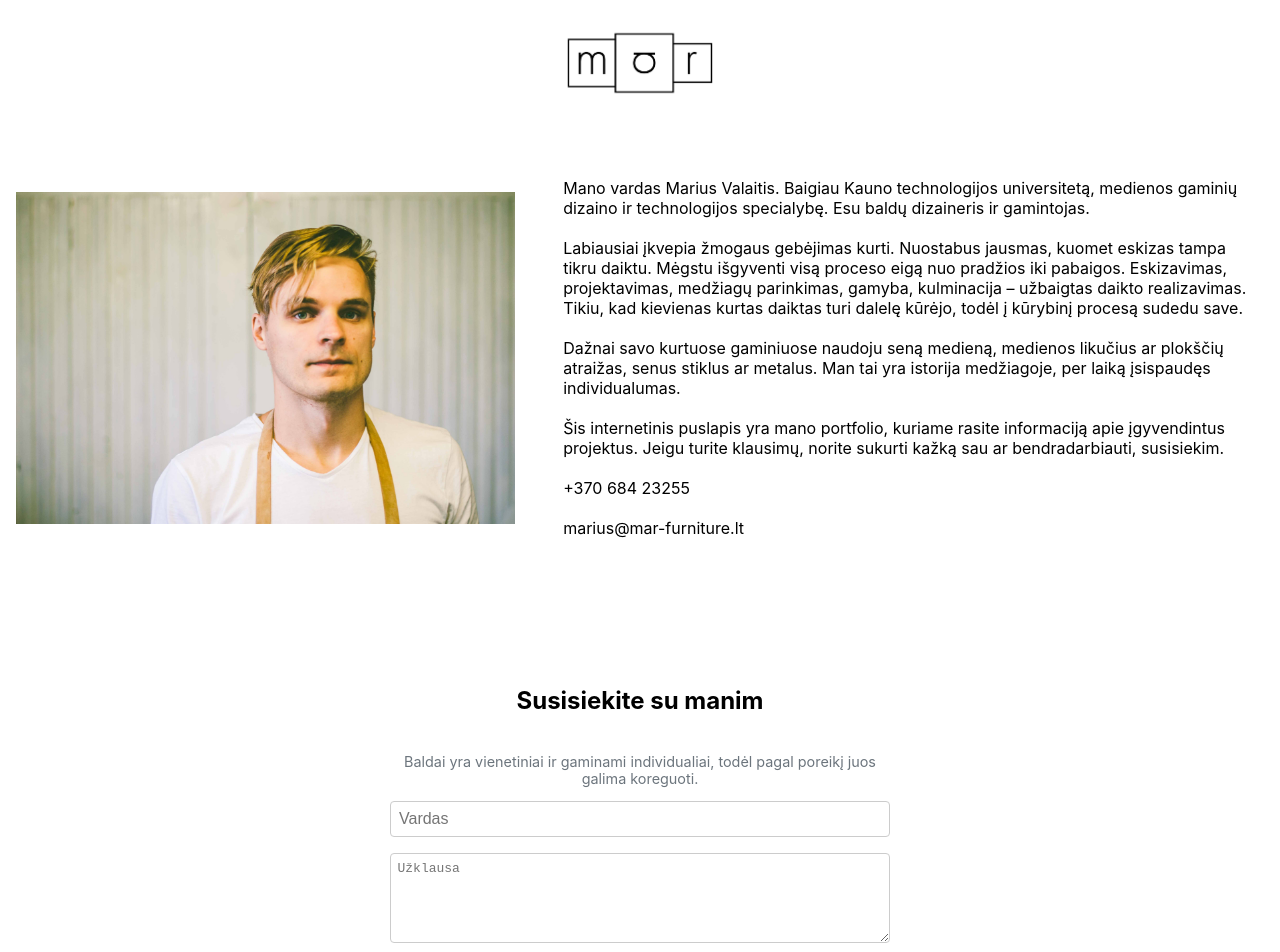
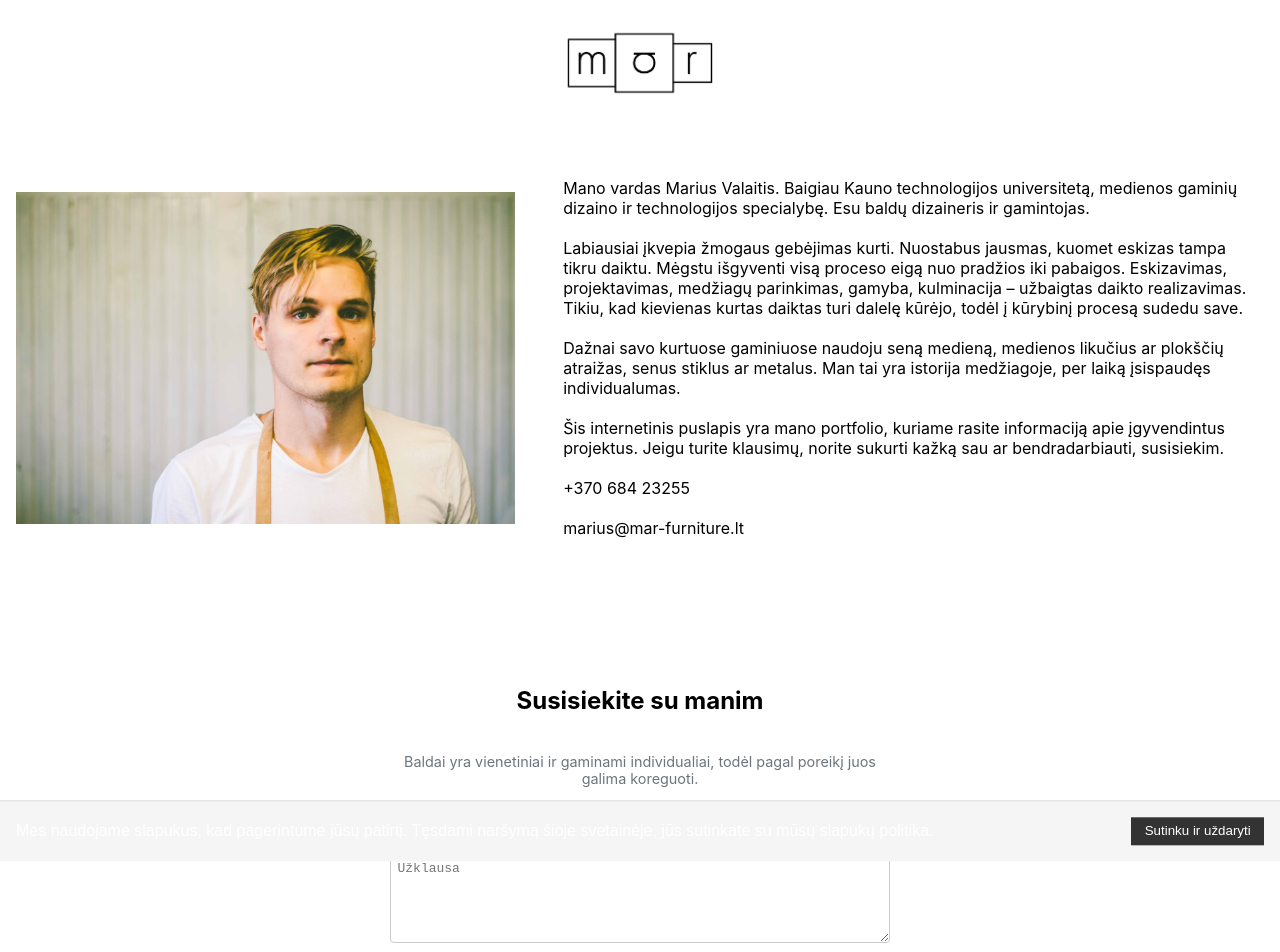
Before and after one commit to Arnasltlt/mar-furniture-vercel, a Next.js app: page /info in a window 1280 px wide. Shown: the top 952 px of the page. Built offline with nearby package versions, Linux system fonts and the light colour scheme.

Commit message:
Cookies v0.1

```diff
--- /dev/null
+++ b/components/CookieConsentBanner.tsx
@@ -0,0 +1,34 @@
+import React, { useState, useEffect } from 'react';
+import styles from '../styles/CookieConsentBanner.module.css';
+
+const CookieConsentBanner: React.FC = () => {
+    const [consentGiven, setConsentGiven] = useState(null);
+    const [bannerStatus, setBannerStatus] = useState('entering');
+
+    useEffect(() => {
+      setConsentGiven(!!localStorage.getItem('cookieConsent'));
+    }, []);
+
+    useEffect(() => {
+      if (consentGiven) {
+        setBannerStatus('exiting');
+        setTimeout(() => setBannerStatus('exited'), 300);
+      }
+    }, [consentGiven]);
+
+    if (consentGiven === null || bannerStatus === 'exited') return null;
+
+    const giveConsent = () => {
+      localStorage.setItem('cookieConsent', 'true');
+      setConsentGiven(true);
+    };
+
+    return (
+      <div className={`${styles['cookie-banner']} ${styles[bannerStatus]}`}>
+        <p>Mes naudojame slapukus, kad pagerintume jūsų patirtį. Tęsdami naršymą šioje svetainėje, jūs sutinkate su mūsų slapukų politika.</p>
+        <button onClick={giveConsent}>Sutinku ir uždaryti</button>
+      </div>
+    );
+}
+
+export default CookieConsentBanner;
--- a/components/Footer.tsx
+++ b/components/Footer.tsx
@@ -1,10 +1,12 @@
 import React from 'react';
 import Link from 'next/link';
 import styles from '../styles/Footer.module.css';
+import CookieConsentBanner from './CookieConsentBanner';
 
 const Footer: React.FC = () => {
   return (
     <footer className={styles.kojelis}>
+      <CookieConsentBanner />
       <div className={styles.container}>
         <div className={styles.row}>
           <div className={styles.column}>
--- /dev/null
+++ b/styles/CookieConsentBanner.module.css
@@ -0,0 +1,40 @@
+.cookie-banner {
+    position: fixed;
+    left: 0;
+    right: 0;
+    bottom: 0;
+    background-color: #f5f5f5;
+    display: flex;
+    justify-content: space-between;
+    padding: 1em;
+    align-items: center;
+    border-top: 1px solid #ddd;
+    transition: transform 0.3s ease-in-out;
+    transform: translateY(0);
+  }
+
+  .cookie-banner.entering {
+    transform: translateY(100%);
+  }
+
+  .cookie-banner.exiting {
+    transform: translateY(0);
+  }
+
+  .cookie-banner p {
+    margin: 0;
+    flex-grow: 1;
+    padding-right: 1em;
+  }
+
+  .cookie-banner button {
+    background: #333;
+    color: #fff;
+    border: none;
+    padding: 0.5em 1em;
+    cursor: pointer;
+  }
+
+  .cookie-banner button:hover {
+    background: #444;
+  }
```
